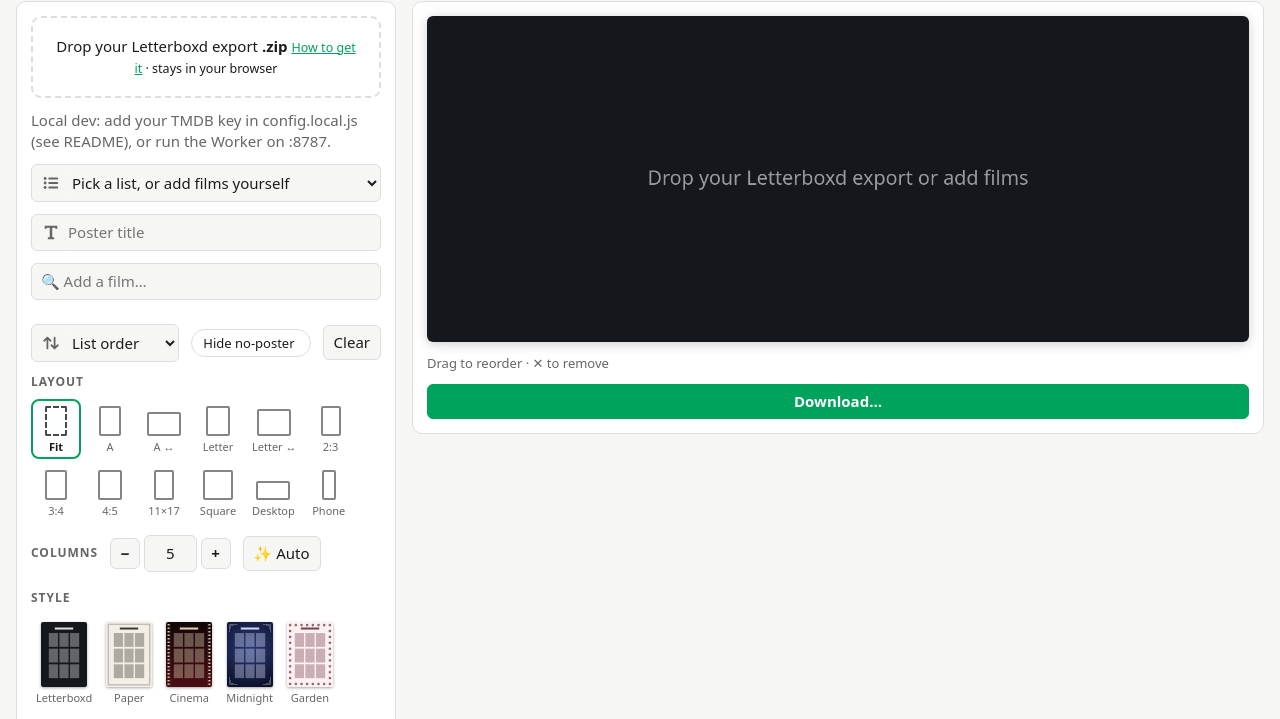
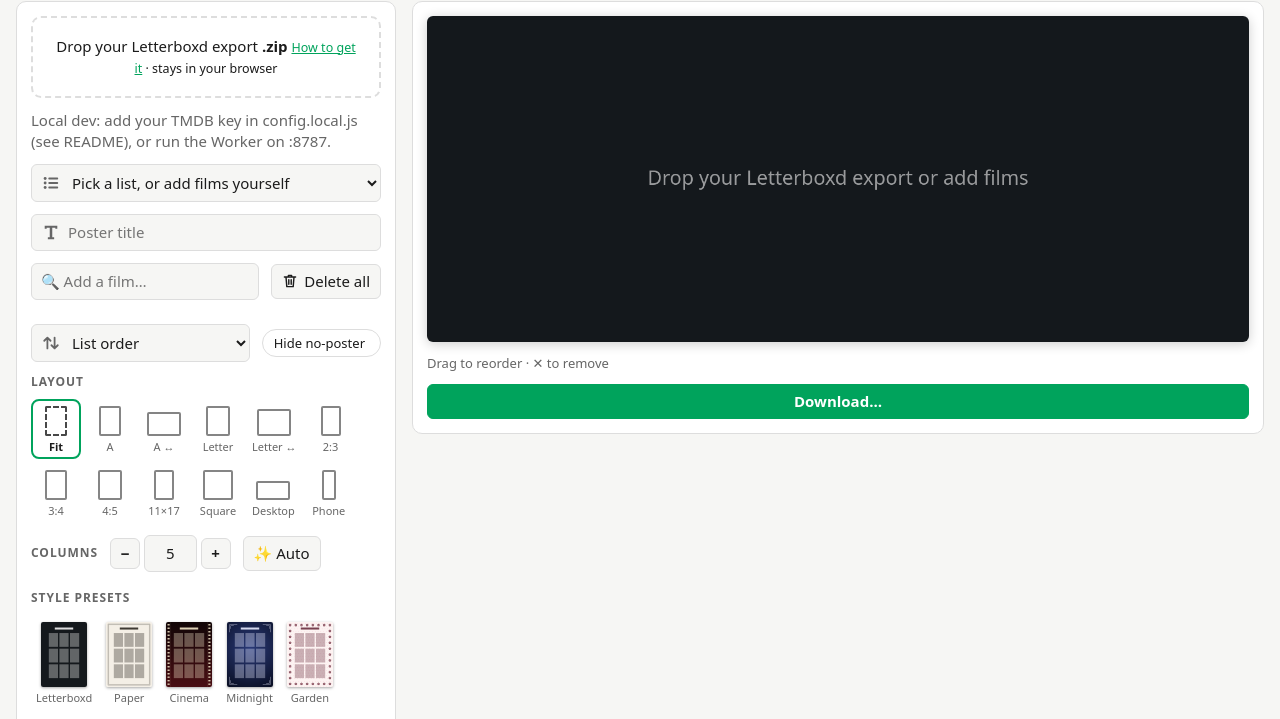
Before and after one commit to athuler/LetterboxdPosterGenerator, a website with bundled scripts: page index.html in a window 1280 px wide. Shown: the part 62-781 px from the top of the page. Built offline with nearby package versions, Linux system fonts and the light colour scheme; some packages are replaced by stand-ins of ours; no server answers.

Commit message:
Move Delete all next to the film search; steady two CI-only test races
Clear becomes a trash-icon "Delete all" button on the search line, and
the Style heading says "Style presets".

On CI the first download size row has no estimate, so waiting for one
timed out; the dialog now marks the size list ready once measuring ends,
and the tests wait for that. The reload test waits for poster lookups
to finish before removing a film, so the tiles are not rebuilt mid-click.

```diff
--- a/app.js
+++ b/app.js
@@ -947,7 +947,9 @@ $('download').onclick = () => {
   bpp = null;
   renderSizes();
   $('dl').showModal();
-  measureBpp().then(b => { bpp = b; if ($('dl').open) renderSizes(true); }, () => {});
+  delete $('dl-sizes').dataset.ready;
+  measureBpp().then(b => { bpp = b; if ($('dl').open) renderSizes(true); }, () => {})
+    .finally(() => { $('dl-sizes').dataset.ready = ''; }); // the rows are final now (tests wait for this)
 };
 $('dl-png').onchange = $('dl-pdf').onchange = () => renderSizes();
 $('dl-cancel').onclick = () => $('dl').close();
--- a/index.html
+++ b/index.html
@@ -63,6 +63,7 @@
   option { background: var(--bg); color: var(--fg); }
   label.field select:focus { outline: none; }
   .row .grow { flex: 1; min-width: 0; }
+  .icon-btn { display: inline-flex; align-items: center; gap: 6px; white-space: nowrap; }
   /* A small uppercase label, matching the section headings. */
   .controls .label { font-size: 12px; font-weight: 600; letter-spacing: .08em; text-transform: uppercase; color: var(--muted); }
   label.field:focus-within { outline: 2px solid var(--accent); outline-offset: -1px; }
@@ -160,7 +161,10 @@
     <label class="field" title="List"><svg viewBox="0 0 20 20" width="18" height="18" aria-hidden="true" fill="currentColor"><circle cx="3.5" cy="5" r="1.6"/><circle cx="3.5" cy="10" r="1.6"/><circle cx="3.5" cy="15" r="1.6"/><rect x="7" y="4" width="11" height="2" rx="1"/><rect x="7" y="9" width="11" height="2" rx="1"/><rect x="7" y="14" width="11" height="2" rx="1"/></svg><span id="lists-label" class="sr-only">Lists</span>
       <select id="source" aria-labelledby="lists-label"><option value="">Pick a list, or add films yourself</option></select></label>
     <label class="field" title="Poster title"><svg viewBox="0 0 20 20" width="18" height="18" aria-hidden="true"><path d="M3 3h14v3.5h-2.2V5.2H11.4v10.6h2.1V18H6.5v-2.2h2.1V5.2H5.2v1.3H3z" fill="currentColor"/></svg><input id="title" type="text" placeholder="Poster title" aria-label="Poster title"></label>
-    <input id="search" type="search" placeholder="🔍 Add a film…" aria-label="Add a film" autocomplete="off">
+    <div class="row">
+      <input id="search" class="grow" type="search" placeholder="🔍 Add a film…" aria-label="Add a film" autocomplete="off">
+      <button id="clear" class="icon-btn" type="button" title="Remove every film from the poster"><svg viewBox="0 0 20 20" width="16" height="16" aria-hidden="true" fill="none" stroke="currentColor" stroke-width="1.8" stroke-linecap="round" stroke-linejoin="round"><path d="M3 5h14M8 5V3h4v2M5 5l1 12h8l1-12M8.5 8.5v5.5M11.5 8.5v5.5"/></svg> Delete all</button>
+    </div>
     <div id="results"></div>
     <div class="row">
       <label class="field grow" title="Sort"><svg viewBox="0 0 20 20" width="18" height="18" aria-hidden="true" fill="none" stroke="currentColor" stroke-width="2" stroke-linecap="round" stroke-linejoin="round"><path d="M6 16V4M2.5 7.5 6 4l3.5 3.5M14 4v12M10.5 12.5 14 16l3.5-3.5"/></svg>
@@ -176,7 +180,6 @@
         <option value="shuffle">Shuffle</option>
       </select></label>
       <label class="pill" title="Hide films TMDB has no poster for"><input id="hide-missing" type="checkbox"> Hide no-poster<span id="missing-count"></span></label>
-      <button id="clear" type="button" title="Remove all films">Clear</button>
     </div>
 
     <h2>Layout</h2>
@@ -206,7 +209,7 @@
       <button id="cols-auto" type="button" title="Set the number of columns that fits the poster best">✨ Auto</button>
     </div>
 
-    <h2>Style</h2>
+    <h2>Style presets</h2>
     <div id="presets" class="picker" role="group" aria-label="Style presets"></div>
     <details id="style">
       <summary>Customise</summary>
```
Also changed, not shown: tests/download.spec.js (+2 -2 lines), tests/import.spec.js (+1 -0 lines).
